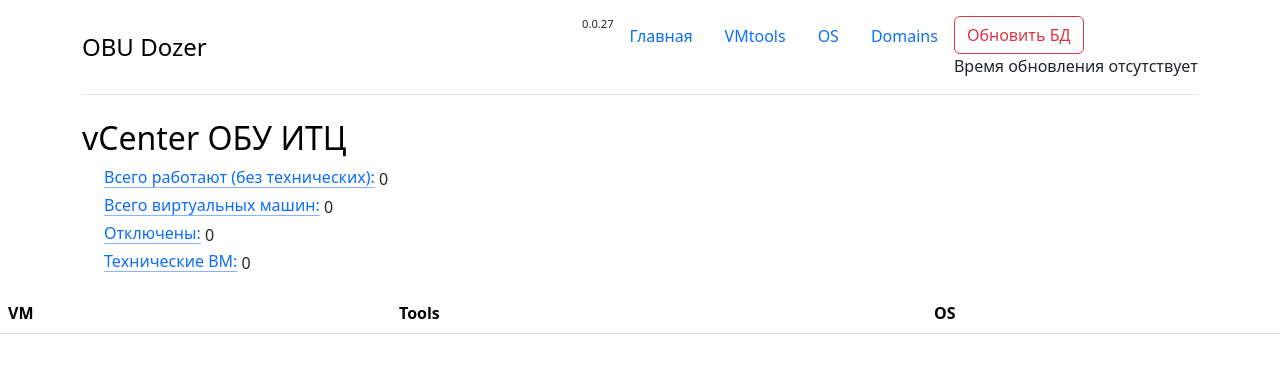
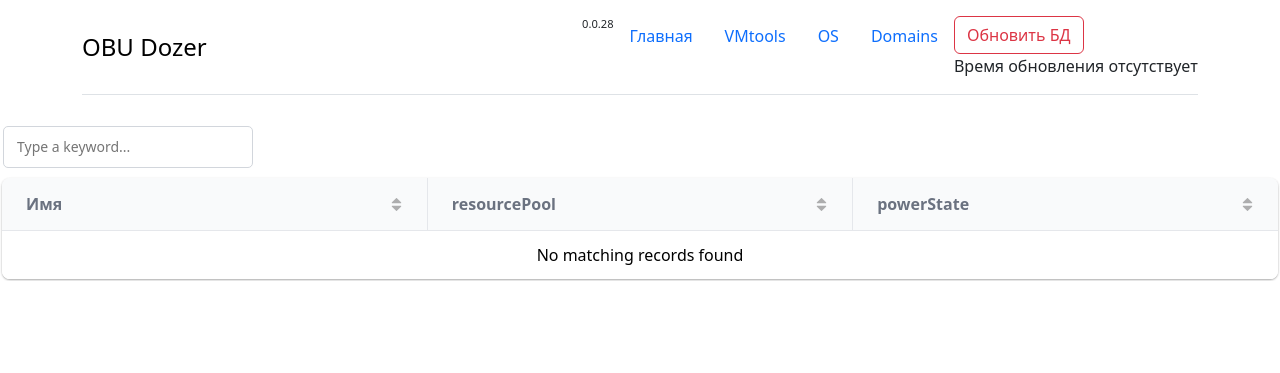
Before and after one commit to Braminn/obudozer, a Django app: page / in a window 1280 px wide. Shown: the top 373 px of the page. Run offline with Django 4.2, Linux system fonts and the light colour scheme; data that the repository does not hold is empty; some libraries are stand-ins or nearby versions.

Commit message:
0.0.28 Добавлен grid.js для вм

```diff
--- a/dozer/vmconnectapp/templates/vmconnectapp/base.html
+++ b/dozer/vmconnectapp/templates/vmconnectapp/base.html
@@ -26,7 +26,7 @@
         <a href="/" class="d-flex align-items-center mb-3 mb-md-0 me-md-auto link-body-emphasis text-decoration-none">
             <span class="fs-4">OBU Dozer</span><br>
         </a>
-        <span style="font-size: 70%">0.0.27           </span>
+        <span style="font-size: 70%">0.0.28           </span>
         <ul class="nav nav-pills">
             <li class="nav-item"><a href="/" class="nav-link">Главная</a></li>
             <li class="nav-item"><a href="/vmtools" class="nav-link">VMtools</a></li>
--- a/dozer/vmconnectapp/templates/vmconnectapp/index.html
+++ b/dozer/vmconnectapp/templates/vmconnectapp/index.html
@@ -2,69 +2,57 @@
 
 {% block content %}
 
-    <div class="container">
-        <div class="col-md-6">
-            <h2 class="text-body-emphasis">vCenter ОБУ ИТЦ</h2>
-            <ul class="list-unstyled ps-0">
-            <li>
-                <a class="icon-link mb-1" href="/" rel="noopener">
-                <svg class="bi" width="16" height="16"><use xlink:href="#arrow-right-circle"></use></svg>
-                Всего работают (без технических):
-                </a>
-                {{ poweredOn }}
-            </li>
-            <li>
-                <a class="icon-link mb-1" href="/vmsall" rel="noopener">
-                <svg class="bi" width="16" height="16"><use xlink:href="#arrow-right-circle"></use></svg>
-                Всего виртуальных машин:
-                </a>
-                {{ vmsCount }}
-            </li>
-            <li>
-                <a class="icon-link mb-1" href="/vmspoweredoff" rel="noopener">
-                <svg class="bi" width="16" height="16"><use xlink:href="#arrow-right-circle"></use></svg>
-                Отключены:
-                </a>
-                {{ poweredOff }}
-            </li>
-            <li>
-                <a class="icon-link mb-1" href="/techvm" rel="noopener">
-                <svg class="bi" width="16" height="16"><use xlink:href="#arrow-right-circle"></use></svg>
-                Технические ВМ:
-                </a>
-                {{ techVM }}
-            </li>
-            </ul>
-        </div>
-    </div>
+<div id="table-container"></div>
 
-    <table class="table table-striped">
-        <thead>
-            <tr>
-                <th scope="col">VM</th>
-                <th scope="col">Tools</th>
-                <th scope="col">OS</th>
-            </tr>
-        </thead>
-        <tbody>
-            {% for item in vms %}
-            <tr>
-                <td><b>{{ item.name }}</b></br>
-                    {{ item.resourcePool }}</br>
-                    {{ item.powerState }}
-                </td>
-                <td>{{ item.toolsStatus }}</br>
-                    {{ item.vmtoolsdescription }}</br>
-                    {{ item.ipAdress }}
-                    {% comment %} {{ item.vmtoolsversionNumber }} {% endcomment %}
-                </td>
-                <td><b>{{ item.prettyName }}</b></br>
-                    {{ item.familyName }} / x{{ item.bitness }} </br>
-                    {{ item.kernelVersion }}
-                </td>
-            </tr>
-            {% endfor %}
-        </tbody>
-    </table>
+<script>
+    document.addEventListener("DOMContentLoaded", function () {
+        fetch('api/v1/data')
+            .then(response => response.json())
+            .then(data => {
+                new gridjs.Grid({
+                    columns: [
+                        { id: "id", name: "ID", hidden: true }, // Добавляем id
+                        { id: "name", name: "Имя",
+                          attributes: (cell, row) => ({
+                              contentEditable: false,
+                              onBlur: (event) => updateData(event, row.cells[0].data, "name") // передаем id
+                          })
+                        },
+                        { id: "resourcePool", name: "resourcePool", sort: true,
+                          attributes: (cell, row) => ({
+                              contentEditable: false,
+                              onBlur: (event) => updateData(event, row.cells[0].data, "resourcePool") // передаем id
+                          })
+                        },
+                        { id: "powerState", name: "powerState",
+                          attributes: (cell, row) => ({
+                              contentEditable: false,
+                              onBlur: (event) => updateData(event, row.cells[0].data, "powerState") // передаем id
+                          })
+                        },
+                    ],
+                    data: data.data,
+                    search: true,
+                    sort: true,
+                }).render(document.getElementById("table-container"));
+            });
+
+        function updateData(event, id, field) {
+            let newValue = event.target.innerText;
+            fetch(`api/v1/data/update/`, {
+                method: "POST",
+                headers: { "Content-Type": "application/json", "X-CSRFToken": getCSRFToken() },
+                body: JSON.stringify({ id: id, field: field, value: newValue })
+            }).then(response => response.json())
+              .then(data => console.log(data));
+        }
+
+        function getCSRFToken() {
+            return document.cookie.split('; ')
+                .find(row => row.startsWith('csrftoken'))
+                ?.split('=')[1];
+        }
+    });
+</script>
 
 {% endblock content %}
--- a/dozer/vmconnectapp/urls.py
+++ b/dozer/vmconnectapp/urls.py
@@ -1,7 +1,11 @@
 ''' forms.py '''
 from django.urls import path
 from .views import (
-    IndexVms,
+    index,
+    VmsAPIView,
+    vms_data,
+    vms_update,
+
     IndexVmsPoweredOff,
     IndexVmstechVM,
     IndexVmsAll,
@@ -16,7 +20,11 @@ from . import views
 
 
 urlpatterns = [
-    path('', IndexVms.as_view()),
+    path('', index),
+    path('api/v1/vmslist', VmsAPIView.as_view()),
+    path('api/v1/data', vms_data, name='vms_data'),
+    path('api/v1/data/update/', vms_update, name='vms_update'),
+
     path('vmspoweredoff/', IndexVmsPoweredOff.as_view()),
     path('techvm/', IndexVmstechVM.as_view()),
     path('vmsall/', IndexVmsAll.as_view()),
--- a/dozer/vmconnectapp/views.py
+++ b/dozer/vmconnectapp/views.py
@@ -1,16 +1,19 @@
 ''' views.py '''
 import logging
+import json
 from datetime import datetime, timedelta
 from concurrent.futures import ThreadPoolExecutor
+from rest_framework import generics
 
 from django.shortcuts import get_object_or_404, render
 from django.views.generic import ListView, View
+from django.views.decorators.csrf import csrf_exempt
 from django.utils.timezone import make_aware, localtime
-from django.http import HttpResponse
+from django.http import HttpResponse, JsonResponse
 from django.urls import reverse
 
+from .serializers import VmsSerializer
 from .vconnect import fetch_vcenter_data, save_vms_to_db, sync_pretty_names_with_db, update_custom_field, last_db_update_time
-
 from .models import Vms, Oss, SystemInfo
 from .forms import VmForm
 
@@ -20,30 +23,48 @@ logger.setLevel(logging.DEBUG)
 
 executor = ThreadPoolExecutor(max_workers=1)  # Ограничиваем до одного фонового потока
 
-class IndexVms(ListView):
-    model = Vms
-    template_name = 'vmconnectapp/index.html'
-    context_object_name = 'vms'
 
-    def get_context_data(self, **kwargs):
-        context = super().get_context_data(**kwargs)
-        context['vmsCount'] = Vms.objects.all().count()
-        context['poweredOn'] = Vms.objects.filter(powerState='poweredOn').exclude(name__contains='vCLS').count()
-        context['poweredOff'] = Vms.objects.filter(powerState='poweredOff').count()
-        context['techVM'] = Vms.objects.filter(name__contains='vCLS').count()
-        return context
+def index(request):
+    all_vms = Vms.objects.all()
+    return render(request, 'vmconnectapp/index.html', context={'all_vms': all_vms})
 
-    def get_queryset(self):
-        return Vms.objects.filter(powerState='poweredOn').exclude(name__contains='vCLS').order_by('resourcePool')
+class VmsAPIView(generics.ListAPIView):
+    queryset = Vms.objects.all()
+    serializer_class = VmsSerializer
 
-    # Отобразить уникальные ОС
-    # q = Oss.objects.values('prettyName').distinct()
-    # print ('Ответ', q) # See for yourself.
 
-    # if Oss.objects.filter(prettyName = "Ubuntu 22.04.3 LTS").exists():
-    #     print("в наборе есть объекты")
-    # else:
-    #     print("объекты в наборе отсутствуют")
+def vms_data(request):
+    data = list(Vms.objects.order_by('resourcePool').values('id', 'name', 'resourcePool', 'powerState', 'ipAdress'))
+    return JsonResponse({'data': data})
+
+
+@csrf_exempt
+def vms_update(request):
+    if request.method == "POST":
+        data = json.loads(request.body)
+        cell = Vms.objects.filter(id=data['id']).first()
+        if cell:
+            setattr(cell, data['field'], data['value'])
+            cell.save()
+            return JsonResponse({"status": "success", "message": "Данные обновлены"})
+    return JsonResponse({"status": "error", "message": "Ошибка обновления"}, status=400)
+
+
+# class IndexVms(ListView):
+#     model = Vms
+#     template_name = 'vmconnectapp/index.html'
+#     context_object_name = 'vms'
+
+#     def get_context_data(self, **kwargs):
+#         context = super().get_context_data(**kwargs)
+#         context['vmsCount'] = Vms.objects.all().count()
+#         context['poweredOn'] = Vms.objects.filter(powerState='poweredOn').exclude(name__contains='vCLS').count()
+#         context['poweredOff'] = Vms.objects.filter(powerState='poweredOff').count()
+#         context['techVM'] = Vms.objects.filter(name__contains='vCLS').count()
+#         return context
+
+#     def get_queryset(self):
+#         return Vms.objects.filter(powerState='poweredOn').exclude(name__contains='vCLS').order_by('resourcePool')
 
 
 class IndexVmsPoweredOff(ListView):
@@ -172,7 +193,7 @@ class ViewBadOSExport(ListView):
         return Vms.objects.filter(prettyName__in=expiredOSlist, powerState='poweredOn').order_by('prettyName').order_by('resourcePool')
 
 
-#--------------------------------------------------------------------------------------------------------------------------------------------
+#--Редактирование ячеек с помощью htmx------------------------------------------------------------------------------------------------------
 
 
 class VmListView(View):
@@ -237,6 +258,7 @@ class VmEditView(View):
 
         return render(request, 'vmconnectapp/partials/edit_custom_field_form.html', {'form': form, 'vm': vm_instance})
 
+#--------------------------------------------------------------------------------------------------------------------------------------------
 
 def dbupdate_task():
     """
@@ -271,9 +293,3 @@ def dbupdte_func(request):
         return HttpResponse(f'<div id="update-status">{readable_time}</div>')
     else:
         return HttpResponse('<div id="update-status">Время обновления отсутствует</div>')
-
-
-# class DomainListView(ListView):
-#     model = Domain
-#     template_name = 'domains/domain_list.html'  # Путь к вашему шаблону
-#     context_object_name = 'domains'  # Контекст, который будет доступен в шаблоне
```
Also changed, not shown: dozer/vmconnectapp/serializers.py (added, +9 -0 lines).
